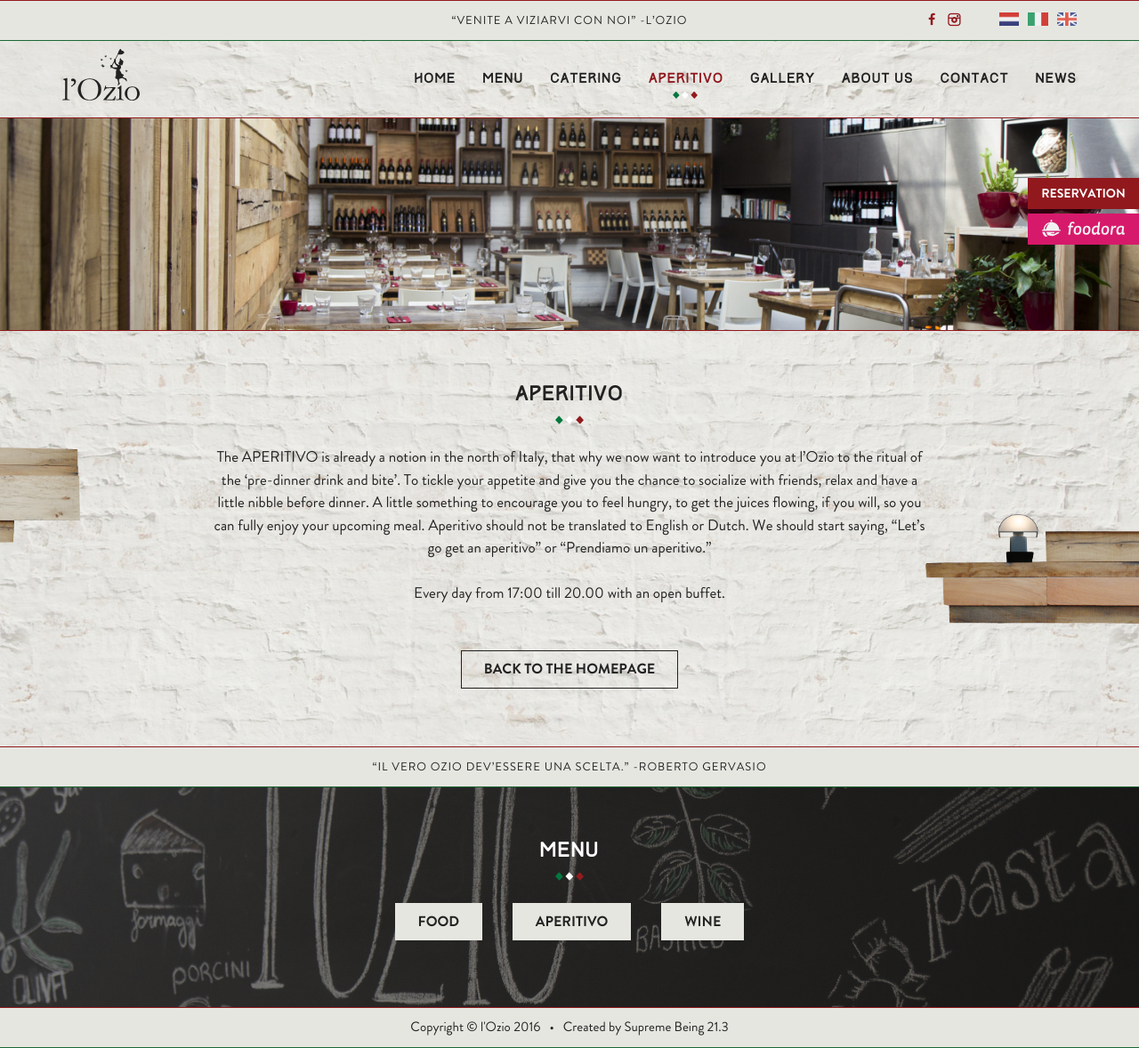
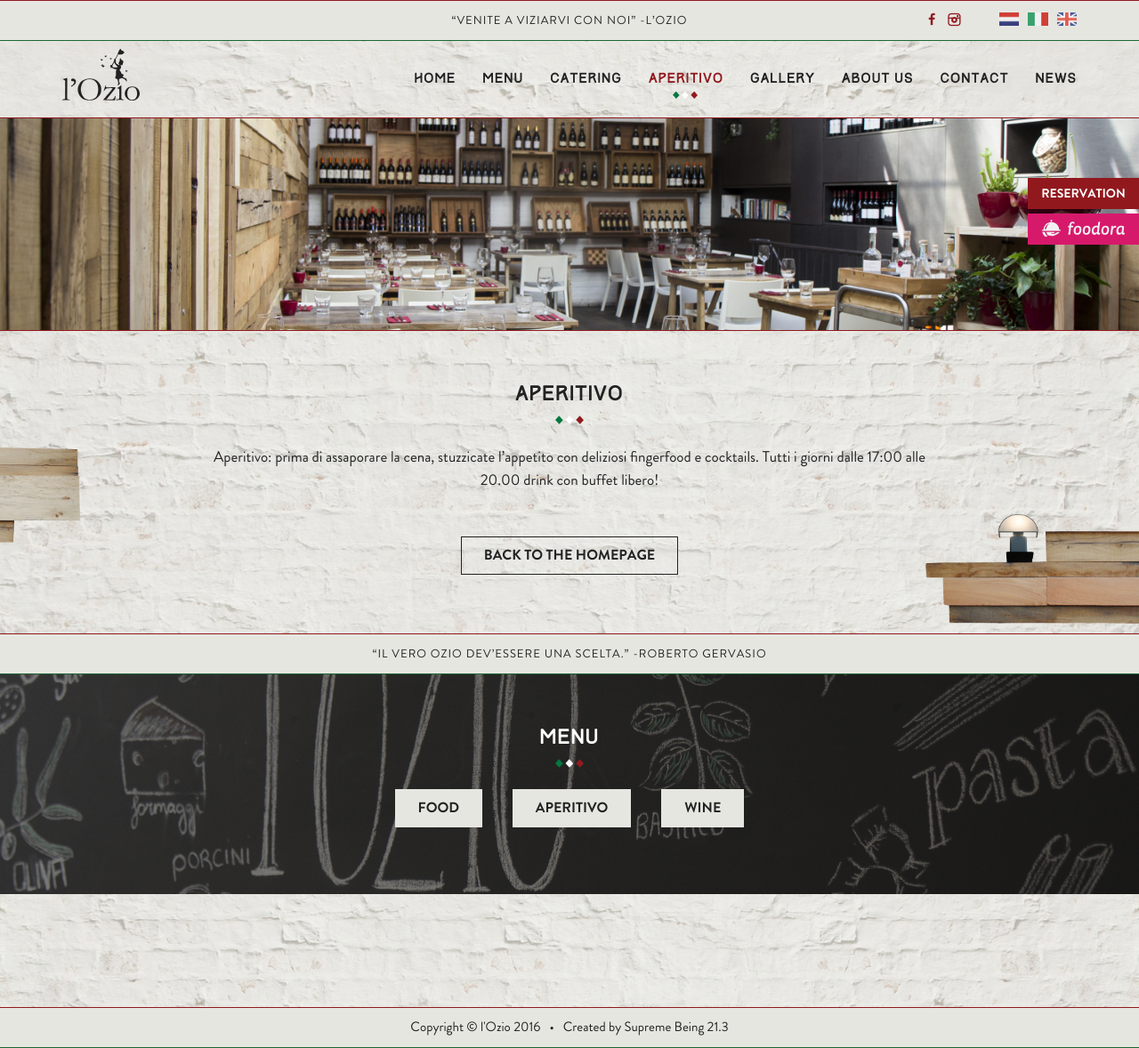
Before and after one commit to jhvanderschee/lozio_it, a Jekyll site: the page built from aperitivo/index.md, in a window 1280 px wide and 1178 px high. Shown: the whole window at 89% size. Built offline with Jekyll 4.4.1, drawn with Linux system fonts in a browser that asks for light colours.

Commit message:
Updated '/aperitivo/index.md' via CloudCannon

```diff
--- a/aperitivo/index.md
+++ b/aperitivo/index.md
@@ -2,6 +2,5 @@
 title: Aperitivo
 ---
 
-The APERITIVO is already a notion in the north of Italy, that why we now want to introduce you at l’Ozio to the ritual of the ‘pre-dinner drink and bite’. To tickle your appetite and give you the chance to socialize with friends, relax and have a little nibble before dinner. A little something to encourage you to feel hungry, to get the juices flowing, if you will, so you can fully enjoy your upcoming meal. Aperitivo should not be translated to English or Dutch. We should start saying, “Let’s go get an aperitivo” or “Prendiamo un aperitivo.”
 
-Every day from 17:00 till 20.00 with an open buffet.
+Aperitivo: prima di assaporare la cena, stuzzicate l’appetito con deliziosi fingerfood e cocktails. Tutti i giorni dalle 17:00 alle 20.00 drink con buffet libero!
```
